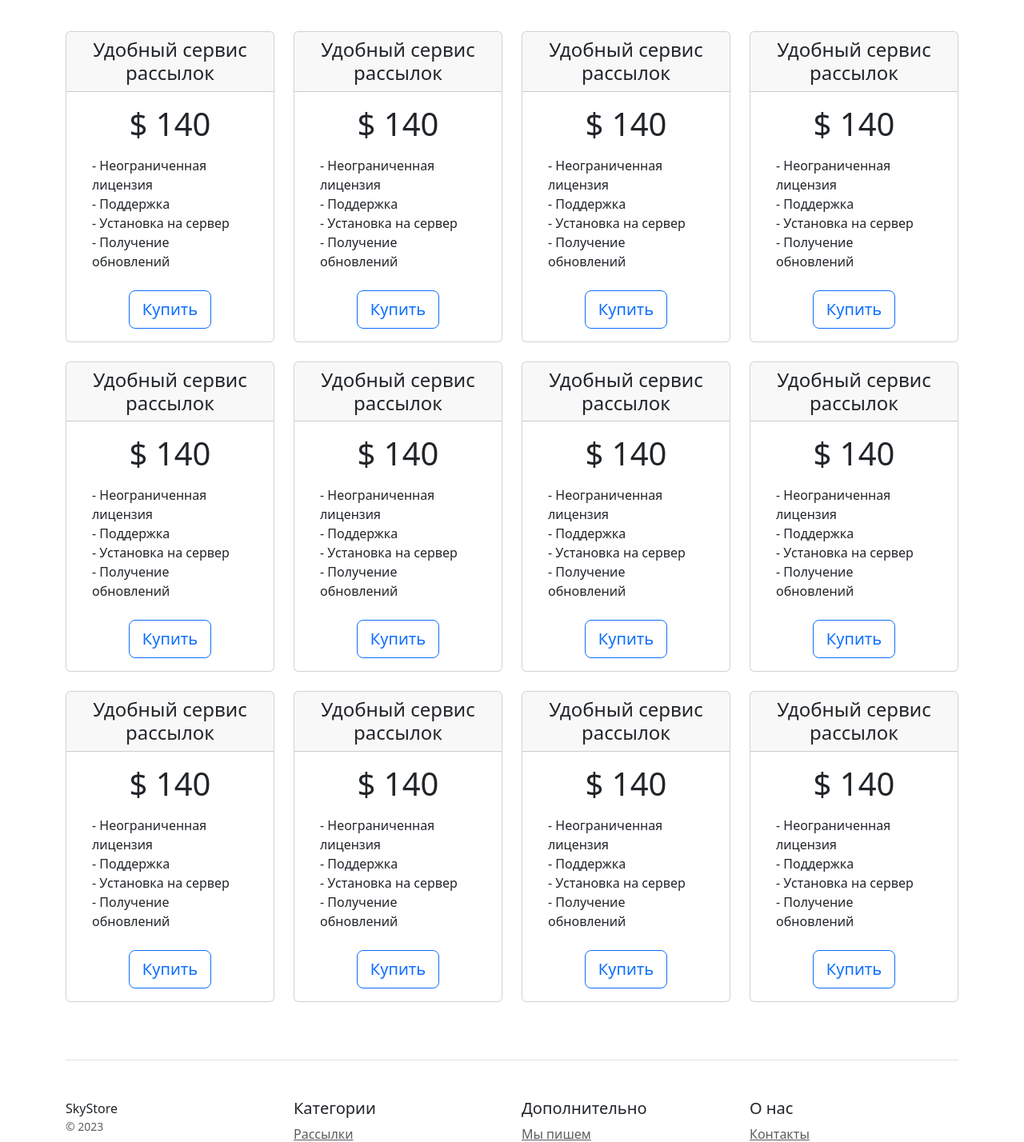
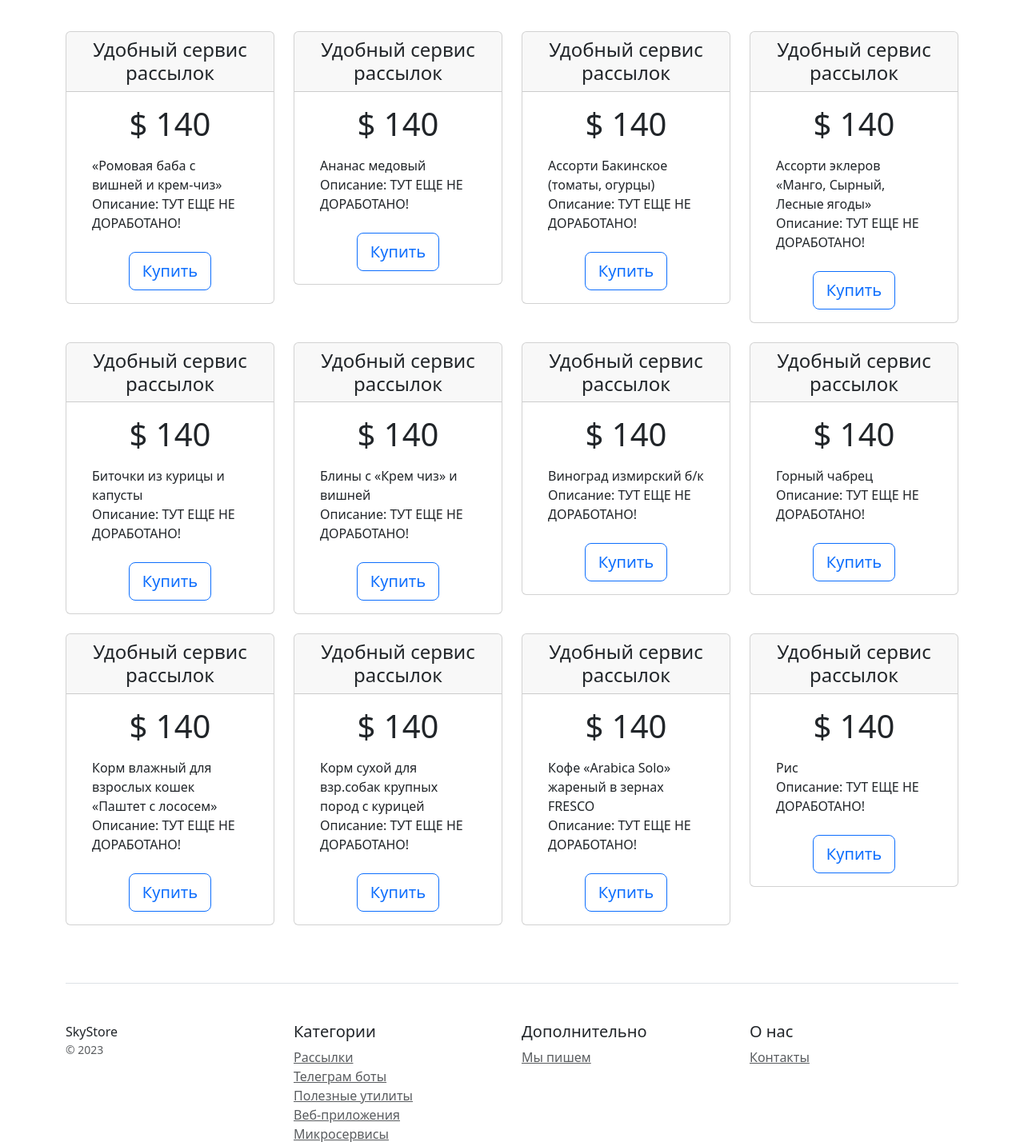
Before and after one commit to ElnaraGasanova/Django_HW_20.1, a Django app: page / in a window 1280 px wide. Shown: the part 245-1673 px from the top of the page at 80% size. Run offline with Django 5.2, Linux system fonts and the light colour scheme; data comes from the database, SQL or seed files in the repository.

Commit message:
Редактирование шаблона.

```diff
--- a/catalog/templates/catalog/home.html
+++ b/catalog/templates/catalog/home.html
@@ -33,10 +33,8 @@
                 <div class="card-body">
                     <h1 class="card-title pricing-card-title">$ 140</h1>
                     <ul class="list-unstyled mt-3 mb-4 text-start m-3">
-                        <li>- Неограниченная лицензия</li>
-                        <li>- Поддержка</li>
-                        <li>- Установка на сервер</li>
-                        <li>- Получение обновлений</li>
+                        <li>{{ product }}</li>
+                        <li>Описание: ТУТ ЕЩЕ НЕ ДОРАБОТАНО!</li>
                     </ul>
                     <button type="button" class="btn btn-lg btn-block btn-outline-primary">Купить</button>
                 </div>
```
